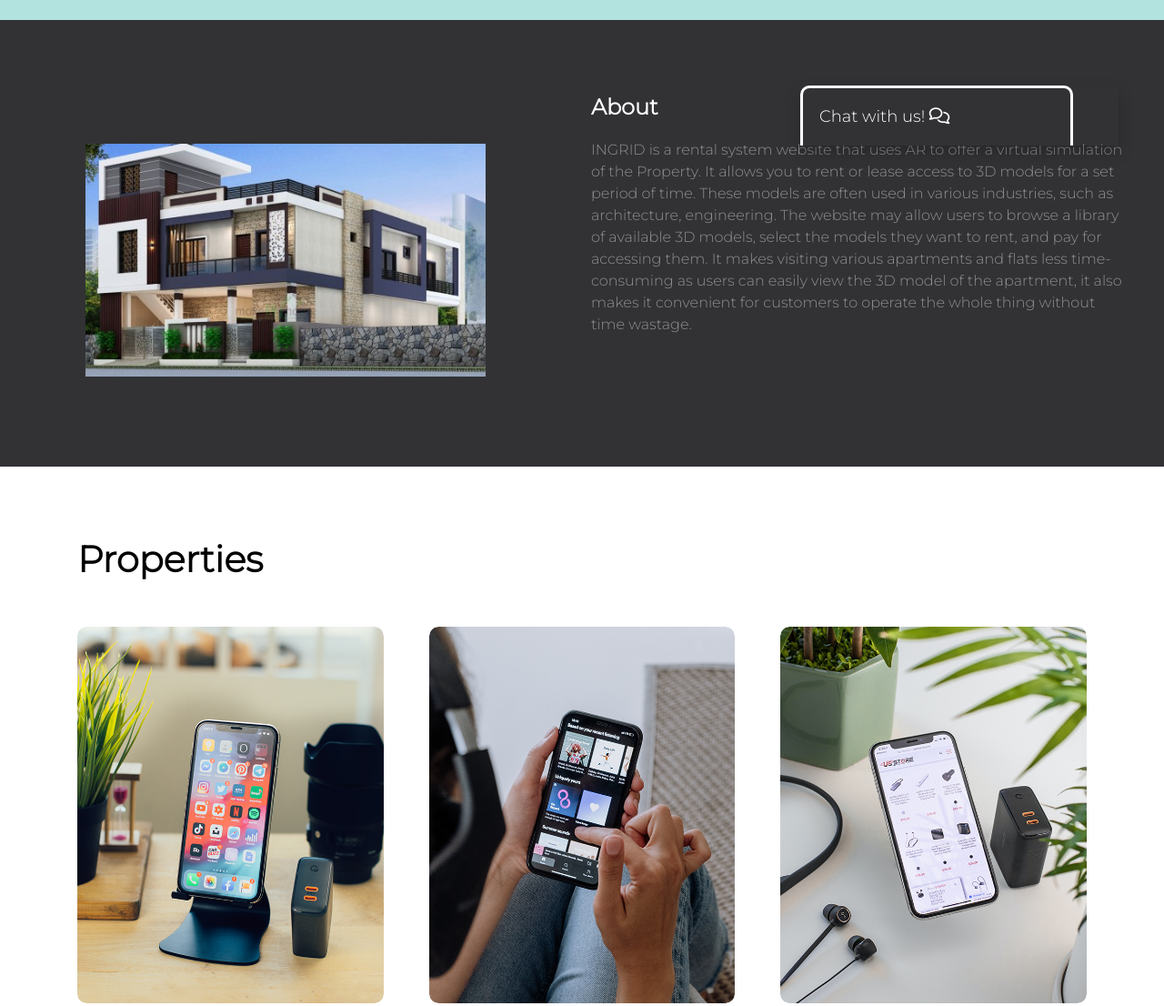
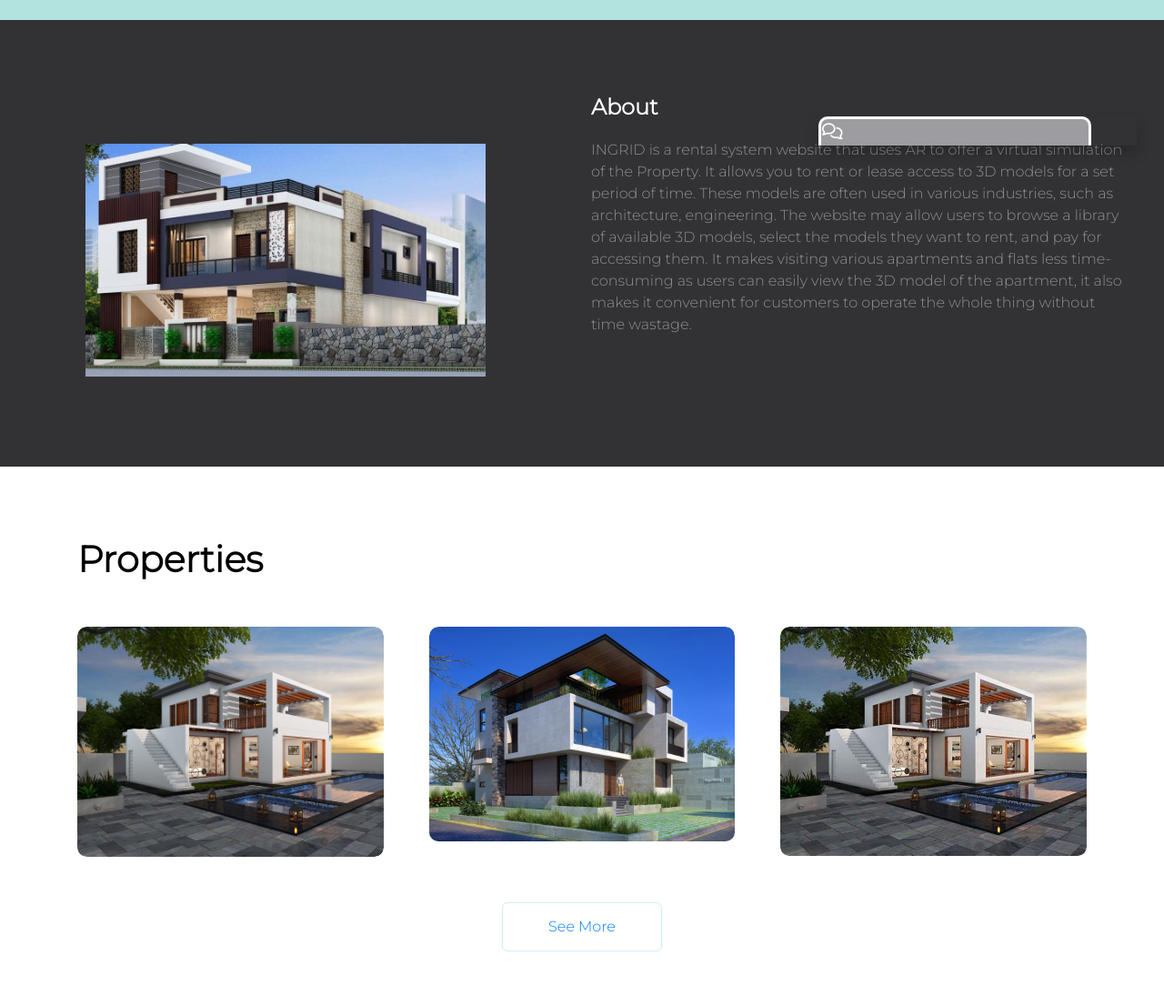
Before and after one commit to singhalshreya/Polaroid_INGRID, a plain HTML site: page Html/index.html in a window 1280 px wide. Shown: the part 640-1746 px from the top of the page at 91% size. Drawn offline with nearby package versions, Linux system fonts and the light colour scheme.

Commit message:
updated pictures and chatbot

```diff
--- a/Html/index.html
+++ b/Html/index.html
@@ -113,7 +113,7 @@
             <h1 class="subtitles"><br>Properties</h1>
             <div class="work-list">
                 <div class="work">
-                    <img src="/img/work-1.png">
+                    <img src="/img/contemporary-house-with-beautiful-pool-3d-model-max-tga.jpg">
                     <div class="layer">
                         <h3>Delhi</h3>
                         <p>See our house on this platform</p>
@@ -123,7 +123,7 @@
                     </div>
                 </div>
                 <div class="work">
-                    <img src="/img/work-2.png">
+                    <img src="/img/3d-home-model-5.jpg">
                     <div class="layer">
                         <h3>Banglore</h3>
                         <p>See our house on this platform</p>
@@ -133,7 +133,7 @@
                     </div>
                 </div>
                 <div class="work">
-                    <img src="/img/work-3.png">
+                    <img src="/img/OIP.jpeg">
                     <div class="layer">
                         <h3>Mumbai</h3>
                         <p>See our house on this platform</p>
@@ -238,7 +238,7 @@
 
     <!-- CHAT BAR BLOCK -->
     <div class="chat-bar-collapsible">
-        <button id="chat-button" type="button" class="collapsible">Chat with us!
+        <button id="chat-button" type="button" class="collapsible">
             <i id="chat-icon" style="color: #fff;" class="fa fa-fw fa-comments-o"></i>
         </button>
 
--- a/css/styles.css
+++ b/css/styles.css
@@ -302,15 +302,15 @@ text-align: center;
 .chat-bar-collapsible {
     position: fixed;
     bottom: 0;
-    right: 50px;
+    right: 30px;
     box-shadow: 0 8px 16px 0 rgba(0, 0, 0, 0.2);
 }
 
 .collapsible {
-    background-color: rgb(50, 50, 53);
+    background-color: rgb(157, 157, 161);
     color: white;
     cursor: pointer;
-    padding: 18px;
+    padding: 1px;
     width: 300px;
     text-align: left;
     outline: none;
```
Also changed, not shown: img/3d-home-model-5.jpg (added), img/OIP.jpeg (added), img/contemporary-house-with-beautiful-pool-3d-model-max-tga.jpg (added).
